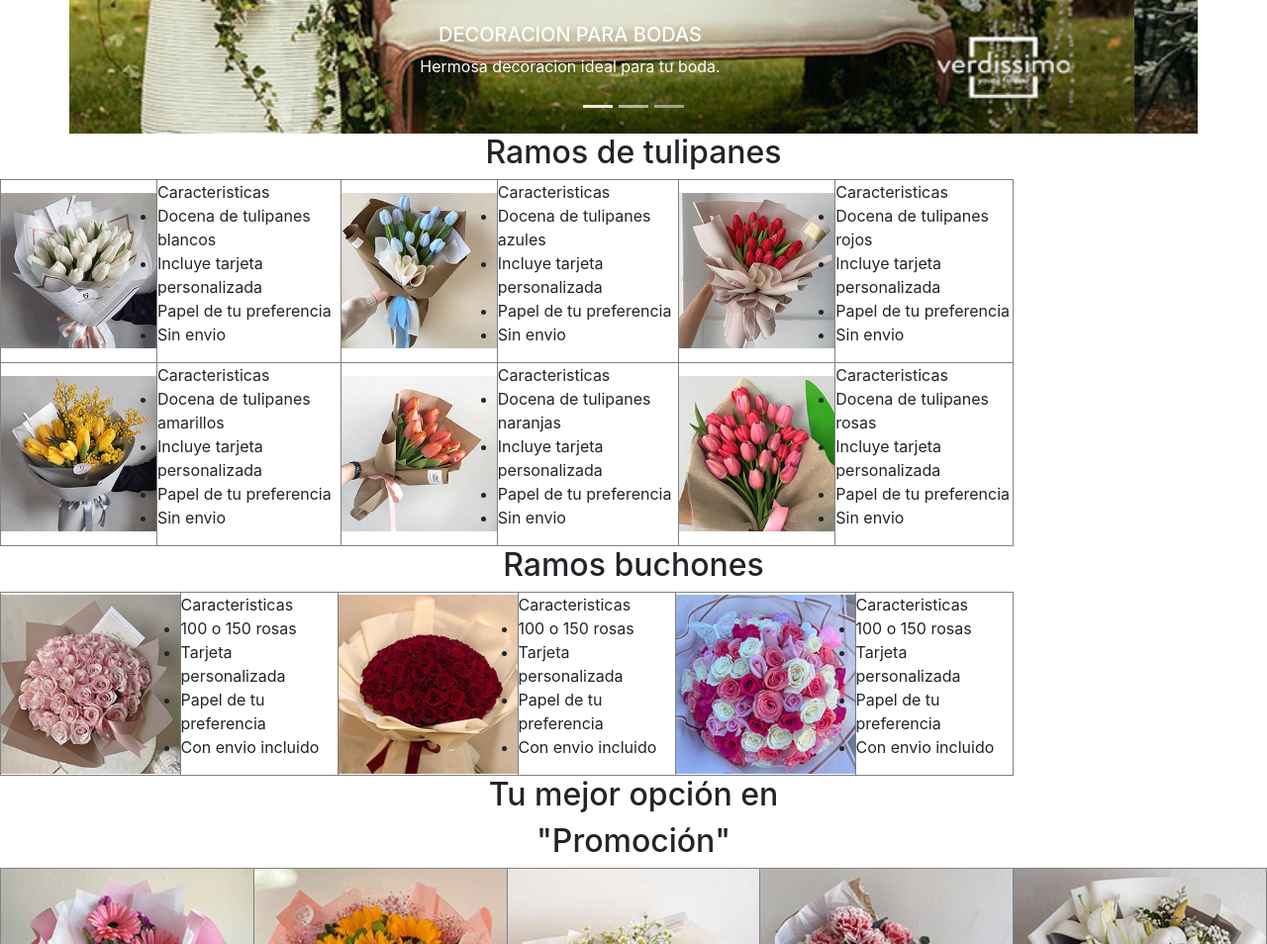
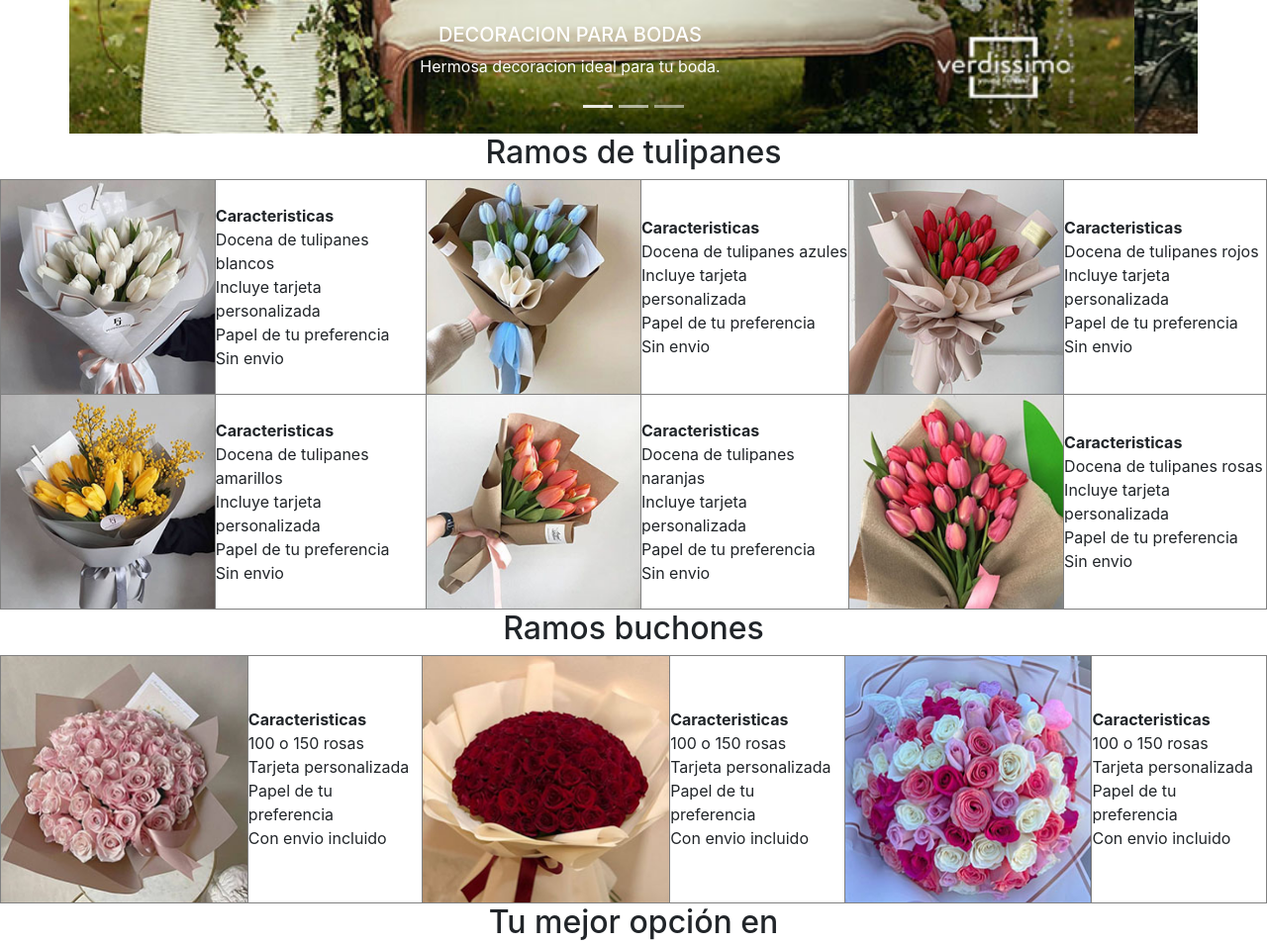
Before and after one commit to micxii13/Floreria, a plain HTML site: page index.html in a window 1280 px wide. Shown: the part 1068-2022 px from the top of the page at 99% size. Drawn offline with nearby package versions, Linux system fonts and the light colour scheme.

Commit message:
Update index.html

```diff
--- a/index.html
+++ b/index.html
@@ -108,95 +108,95 @@
                     </div>
                 </div>
         <h2 align="center">Ramos de tulipanes</h2>
-        <table width="80%" align="center" border="1">
+        <table width="100%" align="center" border="1">
                 <tr>
                     <td><img src="imagenes/tulipanesblancos.jpg" width="100%"></td>
-                    <td>Caracteristicas
-                            <ul>
-                                <li>Docena de tulipanes blancos</li>
-                                <li>Incluye tarjeta personalizada</li>
-                                <li>Papel de tu preferencia</li>
-                                <li>Sin envio</li>
-                            </ul>
+                    <td><b>Caracteristicas</b><br>
+
+                                Docena de tulipanes blancos<br>
+                                Incluye tarjeta personalizada<br>
+                                Papel de tu preferencia<br>
+                                Sin envio
+
                     </td>
                     <td><img src="imagenes/tulipanesazules.jpg" WIDTH="100%"></td>
-                  <td>Caracteristicas
-                            <ul>
-                                <li>Docena de tulipanes azules</li>
-                                <li>Incluye tarjeta personalizada</li>
-                                <li>Papel de tu preferencia</li>
-                                <li>Sin envio</li>
-                            </ul>
+                  <td><b>Caracteristicas</b> <br>
+
+                               Docena de tulipanes azules<br>
+                              Incluye tarjeta personalizada<br>
+                               Papel de tu preferencia<br>
+                             Sin envio
+
                     </td>
                      <td><img src="imagenes/tulipanesrojos.jpg" width="100%"></td>
-                  <td>Caracteristicas
-                            <ul>
-                                <li>Docena de tulipanes rojos</li>
-                                <li>Incluye tarjeta personalizada</li>
-                                <li>Papel de tu preferencia</li>
-                                <li>Sin envio</li>
-                            </ul>
+                  <td><b>Caracteristicas</b> <br>
+
+                                Docena de tulipanes rojos<br>
+                               Incluye tarjeta personalizada<br>
+                               Papel de tu preferencia<br>
+                              Sin envio
+
                     </td>
                   </tr>
                   <tr>
                     <td><img src="imagenes/tulipanesamarillos.jpg" width="100%"></td>
-                <td>Caracteristicas
-                            <ul>
-                                <li>Docena de tulipanes amarillos</li>
-                                <li>Incluye tarjeta personalizada</li>
-                                <li>Papel de tu preferencia</li>
-                                <li>Sin envio</li>
-                            </ul>
+                <td><b>Caracteristicas</b>  <br>
+
+                                Docena de tulipanes amarillos<br>
+                               Incluye tarjeta personalizada<br>
+                                Papel de tu preferencia<br>
+                                Sin envio
+
                     </td>
                     <td><img src="imagenes/tulipanesnaranjas.jpg" width="100%"></td>
-                <td>Caracteristicas
-                          <ul>
-                            <li>Docena de tulipanes naranjas</li>
-                            <li>Incluye tarjeta personalizada</li>
-                            <li>Papel de tu preferencia</li>
-                            <li>Sin envio</li>
-                        </ul>
+                <td><b>Caracteristicas</b><br>
+
+                            Docena de tulipanes naranjas<br>
+                            Incluye tarjeta personalizada<br>
+                            Papel de tu preferencia<br>
+                            Sin envio
+
                     </td>
                     <td><img src="imagenes/tulipanesrosas.jpg" width="100%"></td>
-                  <td>Caracteristicas
-                         <ul>
-                            <li>Docena de tulipanes rosas</li>
-                            <li>Incluye tarjeta personalizada</li>
-                            <li>Papel de tu preferencia</li>
-                            <li>Sin envio</li>
-                        </ul>
+                  <td><b>Caracteristicas</b> <br>
+
+                            Docena de tulipanes rosas<br>
+                            Incluye tarjeta personalizada<br>
+                            Papel de tu preferencia<br>
+                            Sin envio
+
                   </td>
             </tr>
         </table>
         <h2 align="center">Ramos buchones</h2>
-        <table width="80%" align="center" border="1">
+        <table width="100%" align="center" border="1">
             <tr>
                 <td><img src="imagenes/buchiramo.jpg" width="100%"></td>
-                  <td>Caracteristicas
-                         <ul>
-                                <li>100 o 150 rosas</li>
-                                <li>Tarjeta personalizada</li>
-                                <li>Papel de tu preferencia</li>
-                                <li>Con envio incluido</li>
-                        </ul>
+                  <td><b>Caracteristicas</b> <br>
+
+                                100 o 150 rosas<br>
+                                Tarjeta personalizada<br>
+                                Papel de tu preferencia<br>
+                                Con envio incluido
+
                 </td>
                 <td><img src="imagenes/buchirojas.jpg" width="100%"></td>
-                <td>Caracteristicas
-                       <ul>
-                        <li>100 o 150 rosas</li>
-                        <li>Tarjeta personalizada</li>
-                        <li>Papel de tu preferencia</li>
-                        <li>Con envio incluido</li>
-                      </ul>
+                <td><b>Caracteristicas</b><br>
+
+                        100 o 150 rosas<br>
+                        Tarjeta personalizada<br>
+                        Papel de tu preferencia<br>
+                        Con envio incluido
+
               </td>
               <td><img src="imagenes/buchirosas.jpg" width="100%"></td>
-              <td>Caracteristicas
-                     <ul>
-                        <li>100 o 150 rosas</li>
-                        <li>Tarjeta personalizada</li>
-                        <li>Papel de tu preferencia</li>
-                        <li>Con envio incluido</li>
-                    </ul>
+              <td><b>Caracteristicas</b> <br>
+
+                        100 o 150 rosas<br>
+                       Tarjeta personalizada<br>
+                        Papel de tu preferencia<br>
+                        Con envio incluido
+
             </td>
         </tr>
         </table>
@@ -227,62 +227,62 @@
 <table width="80%" align="center" border="1">
             <tr>
                 <td><img src="imagenes/ramo.jpg" width="100%"  alt="Ramo"></td>
-                <td>Caracteristicas
-                       <ul>
-                              <li>2 Docenas de lisianthus rosas</li>
-                              <li>Tarjeta personalizada</li>
-                              <li>Sin envoltura</li>
-                              <li>Sin envio</li>
-                      </ul>
+                <td><b>Caracteristicas</b> <br>
+
+                              2 Docenas de lisianthus rosas<br>
+                             Tarjeta personalizada<br>
+                              Sin envoltura<br>
+                              Sin envio
+
               </td>
               <td><img src="imagenes/rosas.jpg" width="100%"  alt="Rosass"></td>
-              <td>Caracteristicas
-                     <ul>
-                            <li>8 Rosas, rosas</li>
-                            <li>Tarjeta personalizada</li>
-                            <li>Papel de tu preferencia</li>
-                            <li>Sin envio</li>
-                    </ul>
+              <td><b>Caracteristicas</b> <br>
+
+                            8 Rosas, rosas<br>
+                            Tarjeta personalizada<br>
+                            Papel de tu preferencia<br>
+                            Sin envio
+
             </td>
      </tr>
      <tr>
              <td><img src="imagenes/gerberass.jpg" width="100%" alt="Gerberas"></td>
-              <td>Caracteristicas
-                    <ul>
-                      <li>3 Gerberas + plantas decorativas</li>
-                      <li>Tarjeta personalizada</li>
-                      <li>Papel de tu preferencia</li>
-                      <li>Sin envio</li>
-              </ul>
+              <td><b>Caracteristicas</b> <br>
+
+                      3 Gerberas + plantas decorativas<br>
+                      Tarjeta personalizada<br>
+                      Papel de tu preferencia<br>
+                      Sin envio
+
       </td>
            <td><img src="imagenes/girasoles.jpg" width="100%" alt="Girasoles"></td>
-            <td>Caracteristicas
-               <ul>
-                    <li>2 Girasoles + gypsophila</li>
-                    <li>Tarjeta personalizada</li>
-                    <li>Papel de tu preferencia</li>
-                    <li>Sin envio</li>
-            </ul>
+            <td><b>Caracteristicas</b> <br>
+
+                   2 Girasoles + gypsophila<br>
+                    Tarjeta personalizada<br>
+                    Papel de tu preferencia<br>
+                    Sin envio
+
     </td>
   </tr>
   <tr>
          <td><img src="imagenes/tulipanes.jpg" width="100%" alt="Girasoles"></td>
-             <td>Caracteristicas
-           <ul>
-                  <li>4 Tulipaneles del color de tu preferencia</li>
-                  <li>Tarjeta personalizada</li>
-                  <li>Papel de tu preferencia</li>
-                  <li>Sin envio</li>
-          </ul>
+             <td><b>Caracteristicas</b> <br>
+
+                  4 Tulipaneles del color de tu preferencia<br>
+                  Tarjeta personalizada<br>
+                  Papel de tu preferencia<br>
+                  Sin envio
+
   </td>
          <td><img src="imagenes/peonias.jpg" width="100%" alt="Girasoles"></td>
-            <td>Caracteristicas
-                <ul>
-                <li>Media dcena de peonias </li>
-                <li>Tarjeta personalizada</li>
-                <li>Papel de tu preferencia</li>
-                <li>Sin envio</li>
-            </ul>
+            <td><b>Caracteristicas</b> <br>
+
+                Media dcena de peonias<br>
+                Tarjeta personalizada<br>
+                Papel de tu preferencia<br>
+                Sin envio
+
         </tr>
     </td>
 </table>
```
